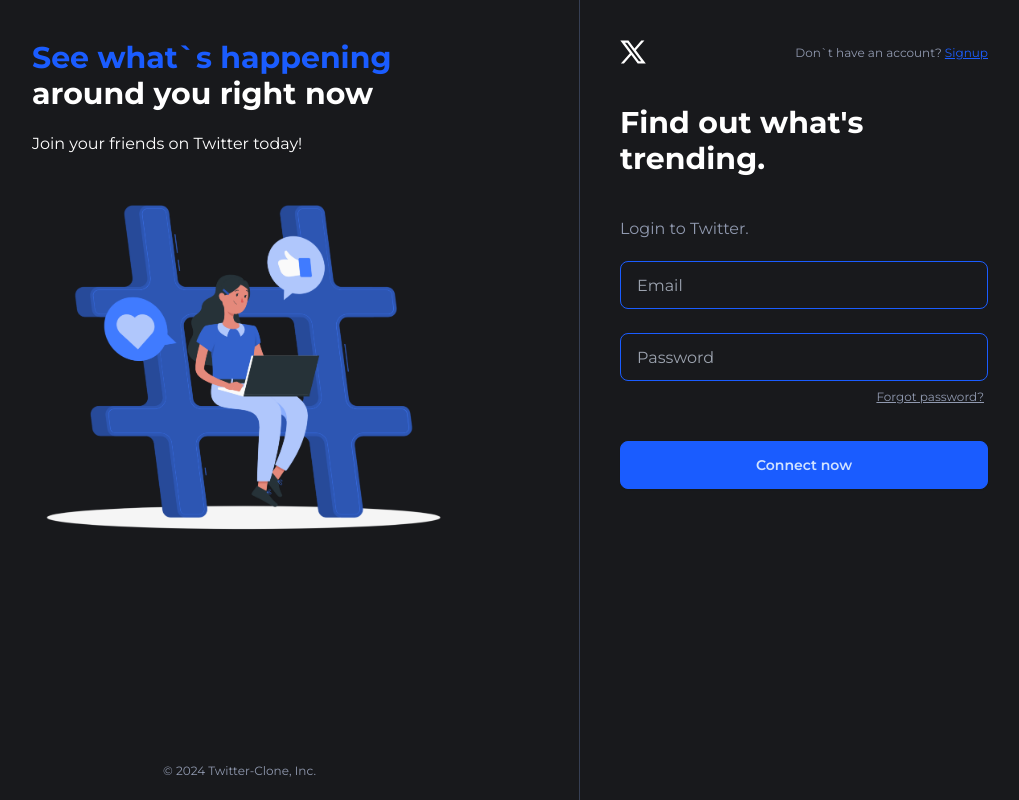
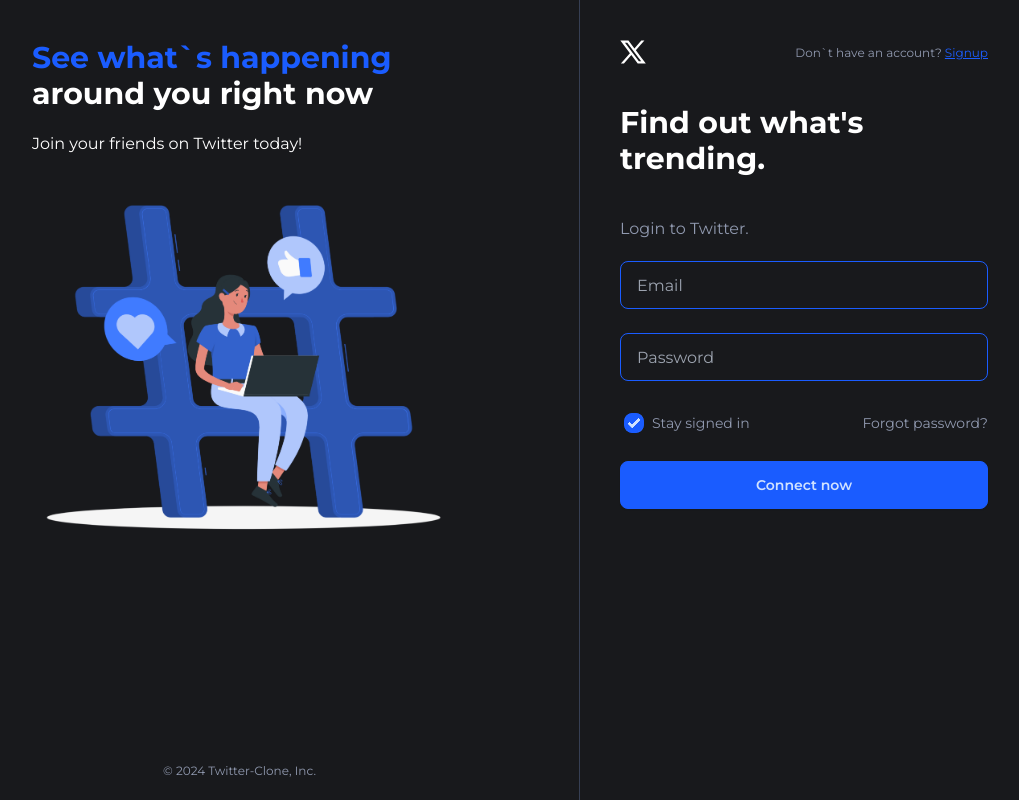
Before and after one commit to ineff3/twitter-frontend, a React (Vite) app: page /auth in a window 1280 px wide. Shown: the whole page, without its empty margins (124-1143 px from the left). Built offline with nearby package versions, Linux system fonts and the light colour scheme; no server answers.

Commit message:
stay signed in login feature + userData saved as object in memory

```diff
--- a/src/components/form/Input.tsx
+++ b/src/components/form/Input.tsx
@@ -4,14 +4,10 @@
     placeholder: string
     isInvalid: boolean
     errorMessage?: string
-    rightLabel?: string
 }
 
 const Input = forwardRef(
-    (
-        { placeholder, rightLabel, isInvalid, errorMessage, ...props }: Props,
-        ref: any
-    ) => {
+    ({ placeholder, isInvalid, errorMessage, ...props }: Props, ref: any) => {
         return (
             <>
                 <label className=" form-control w-full max-w-md">
@@ -27,17 +23,6 @@
                             <span className="label-text-alt text-error">
                                 {errorMessage?.toString()}
                             </span>
-                        )}
-                        {rightLabel && (
-                            <>
-                                {!isInvalid && (
-                                    <span className=" label-text-alt" />
-                                )}
-
-                                <span className=" link label-text-alt">
-                                    {rightLabel}
-                                </span>
-                            </>
                         )}
                     </div>
                 </label>
--- a/src/features/authentication/components/LoginForm.tsx
+++ b/src/features/authentication/components/LoginForm.tsx
@@ -2,8 +2,9 @@
 import { SubmitHandler, useForm } from 'react-hook-form'
 import { z } from 'zod'
 import Input from '../../../components/form/Input'
-import { useNavigate } from 'react-router-dom'
+import { useLocation, useNavigate } from 'react-router-dom'
 import { useAuthentication, useLogin } from '..'
+import { pageRoutes } from '../../../routes'
 
 const validationSchema = z.object({
     email: z
@@ -16,6 +17,7 @@
         .min(1, 'Password is a required field')
         .min(6, 'Password must be at least 6 characters')
         .trim(),
+    persist: z.boolean().optional(),
 })
 type formType = z.infer<typeof validationSchema>
 
@@ -33,17 +35,24 @@
     })
     const loginMutation = useLogin()
     const navigate = useNavigate()
-    const { setAccessToken } = useAuthentication()
+    const location = useLocation()
+    const from = location.state?.from?.pathname || pageRoutes.home
+    const { setAuthData } = useAuthentication()
 
     const onSubmit: SubmitHandler<formType> = (data) => {
         loginMutation.mutate(data, {
             onError: (err) => {
                 console.log(err)
             },
-            onSuccess(data) {
-                console.log(data)
-                navigate('/')
-                setAccessToken(data.accessToken)
+            onSuccess(result) {
+                console.log(result)
+                if (data.persist) {
+                    localStorage.setItem('persist', 'persist')
+                }
+                navigate(from, { replace: true })
+                setAuthData({
+                    accessToken: result.accessToken,
+                })
             },
         })
     }
@@ -66,11 +75,22 @@
                     errorMessage={errors?.password?.message}
                     placeholder="Password"
                     type="password"
-                    rightLabel="Forgot password?"
                 />
+                <div className=" flex flex-1 items-center justify-between ">
+                    <label className="label cursor-pointer gap-2">
+                        <input
+                            {...register('persist')}
+                            type="checkbox"
+                            defaultChecked
+                            className="checkbox-primary checkbox checkbox-sm"
+                        />
+                        <span className="label-text">Stay signed in</span>
+                    </label>
+                    <p className=" text-sm">Forgot password?</p>
+                </div>
                 <button
                     type="submit"
-                    className="btn btn-primary btn-block mt-5"
+                    className="btn btn-primary btn-block mt-3 "
                 >
                     Connect now
                 </button>
--- a/src/features/authentication/components/Signup.tsx
+++ b/src/features/authentication/components/Signup.tsx
@@ -3,13 +3,14 @@
 import { useNavigate } from 'react-router-dom'
 import SignupForm from './SignupForm'
 import { useState } from 'react'
+import { pageRoutes } from '../../../routes'
 
 const Signup = () => {
     const [errorMessage, setErrorMessage] = useState<string | null>(null)
     const navigate = useNavigate()
     const { show, close, visible } = useModal(true)
     const closeWithPageShift = () => {
-        navigate(-1)
+        navigate(pageRoutes.auth)
         close()
     }
     return (
--- a/src/features/authentication/components/routes-accessors/RouteAuth.tsx
+++ b/src/features/authentication/components/routes-accessors/RouteAuth.tsx
@@ -1,31 +1,34 @@
 /* eslint-disable react-hooks/exhaustive-deps */
 import { useEffect, useState } from 'react'
 import useRefreshToken from '../../hooks/useRefreshToken'
-import { Navigate, Outlet } from 'react-router-dom'
+import { Navigate, Outlet, useLocation } from 'react-router-dom'
 import { useAuthentication } from '../..'
 import { pageRoutes } from '../../../../routes'
 
 const PersistLogin = ({ required = false }: { required?: boolean }) => {
     const [isLoading, setIsLoading] = useState(true)
     const refresh = useRefreshToken()
-    const { accessToken } = useAuthentication()
+    const { auth, persist } = useAuthentication()
+    const location = useLocation()
 
     useEffect(() => {
         const verifyRefreshToken = async () => {
             try {
                 await refresh()
             } catch (err) {
-                // console.error(err)
+                console.error(err)
             } finally {
                 setIsLoading(false)
             }
         }
-        !accessToken ? verifyRefreshToken() : setIsLoading(false)
+        !auth?.accessToken && persist
+            ? verifyRefreshToken()
+            : setIsLoading(false)
     }, [])
 
     // useEffect(() => {
     //     console.log(`isLoading: ${isLoading}`)
-    //     console.log(`aT: ${JSON.stringify(accessToken)}`)
+    //     console.log(`aT: ${JSON.stringify(auth)}`)
     // }, [isLoading])
 
     if (required) {
@@ -35,10 +38,14 @@
                     <div className=" flex h-screen w-screen items-center justify-center">
                         <p className="loading loading-spinner w-14"></p>
                     </div>
-                ) : accessToken ? (
+                ) : auth?.accessToken ? (
                     <Outlet />
                 ) : (
-                    <Navigate to={pageRoutes.auth} />
+                    <Navigate
+                        to={pageRoutes.auth}
+                        replace
+                        state={{ from: location }}
+                    />
                 )}
             </>
         )
@@ -50,7 +57,7 @@
                 <div className=" flex h-screen w-screen items-center justify-center">
                     <p className="loading loading-spinner w-14"></p>
                 </div>
-            ) : accessToken ? (
+            ) : auth?.accessToken ? (
                 <Navigate to={pageRoutes.home} />
             ) : (
                 <Outlet />
--- a/src/features/authentication/hooks/useAuthentication.ts
+++ b/src/features/authentication/hooks/useAuthentication.ts
@@ -1,14 +1,24 @@
 import { useQueryClient } from '@tanstack/react-query'
+import { useState } from 'react'
 
 const ACCESS_TOKEN_KEY = 'accessToken'
 
+interface IAuthData {
+    accessToken?: string
+}
+
 const useAuthentication = () => {
+    const [persist, setPersist] = useState(
+        localStorage.getItem('persist') === 'persist'
+    )
     const queryClient = useQueryClient()
-    const accessToken = queryClient.getQueryData([ACCESS_TOKEN_KEY])
-    const setAccessToken = (accessToken: string) => {
-        queryClient.setQueryData([ACCESS_TOKEN_KEY], accessToken)
+    const auth: IAuthData | undefined = queryClient.getQueryData([
+        ACCESS_TOKEN_KEY,
+    ])
+    const setAuthData = (authData: IAuthData) => {
+        queryClient.setQueryData([ACCESS_TOKEN_KEY], authData)
     }
-    return { accessToken, setAccessToken }
+    return { auth, setAuthData, persist }
 }
 
 export default useAuthentication
--- a/src/features/authentication/hooks/useLogout.ts
+++ b/src/features/authentication/hooks/useLogout.ts
@@ -3,10 +3,11 @@
 import axios from '../../../utils/api/axios'
 
 const useLogout = () => {
-    const { setAccessToken } = useAuthentication()
+    const { setAuthData } = useAuthentication()
     const logout = async () => {
         try {
-            setAccessToken('')
+            localStorage.removeItem('persist')
+            setAuthData({})
             const response = await axios.get(apiRoutes.logout, {
                 withCredentials: true,
             })
--- a/src/features/authentication/hooks/useRefreshToken.ts
+++ b/src/features/authentication/hooks/useRefreshToken.ts
@@ -8,14 +8,16 @@
 }
 
 const useRefreshToken = () => {
-    const { setAccessToken } = useAuthentication()
+    const { setAuthData } = useAuthentication()
     const refresh = async () => {
         const response = await axios
             .get<IRefreshResponse>(apiRoutes.refreshToken, {
                 withCredentials: true,
             })
             .then((res) => res.data)
-        setAccessToken(response.accessToken)
+        setAuthData({
+            accessToken: response.accessToken,
+        })
         return response.accessToken
     }
     return refresh
--- a/src/hooks/useAxiosInstance.ts
+++ b/src/hooks/useAxiosInstance.ts
@@ -5,13 +5,14 @@
 
 const useAxiosInstance = () => {
     const refresh = useRefreshToken()
-    const { accessToken } = useAuthentication()
+    const { auth } = useAuthentication()
 
     useEffect(() => {
         const requestIntercept = instance.interceptors.request.use(
             (config) => {
                 if (!config.headers['Authorization']) {
-                    config.headers['Authorization'] = `Bearer ${accessToken}`
+                    config.headers['Authorization'] =
+                        `Bearer ${auth?.accessToken}`
                 }
                 return config
             },
@@ -38,7 +39,7 @@
             instance.interceptors.request.eject(requestIntercept)
             instance.interceptors.response.eject(responseIntercept)
         }
-    }, [accessToken, refresh])
+    }, [auth, refresh])
 
     return instance
 }
--- a/src/pages/Search.tsx
+++ b/src/pages/Search.tsx
@@ -8,7 +8,7 @@
 const Search = () => {
     const navigate = useNavigate()
     const refresh = useRefreshToken()
-    const { setAccessToken } = useAuthentication()
+    const { setAuthData } = useAuthentication()
     const logout = useLogout()
     // const { data, status, error } = useGet('users', 'users')
 
@@ -20,7 +20,7 @@
                 const response = await get('users')
                 console.log(response)
             } catch (err) {
-                setAccessToken('')
+                setAuthData({})
                 navigate('/auth')
             }
         }
```
